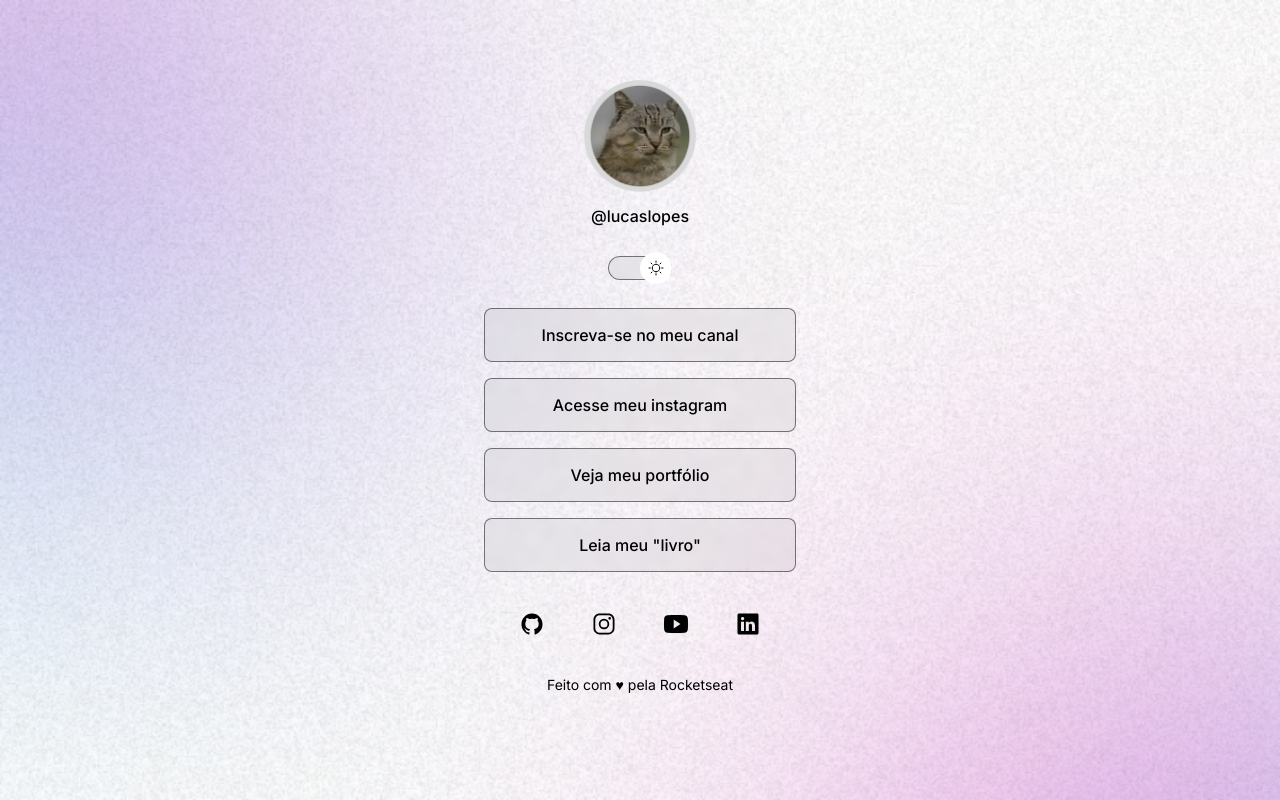
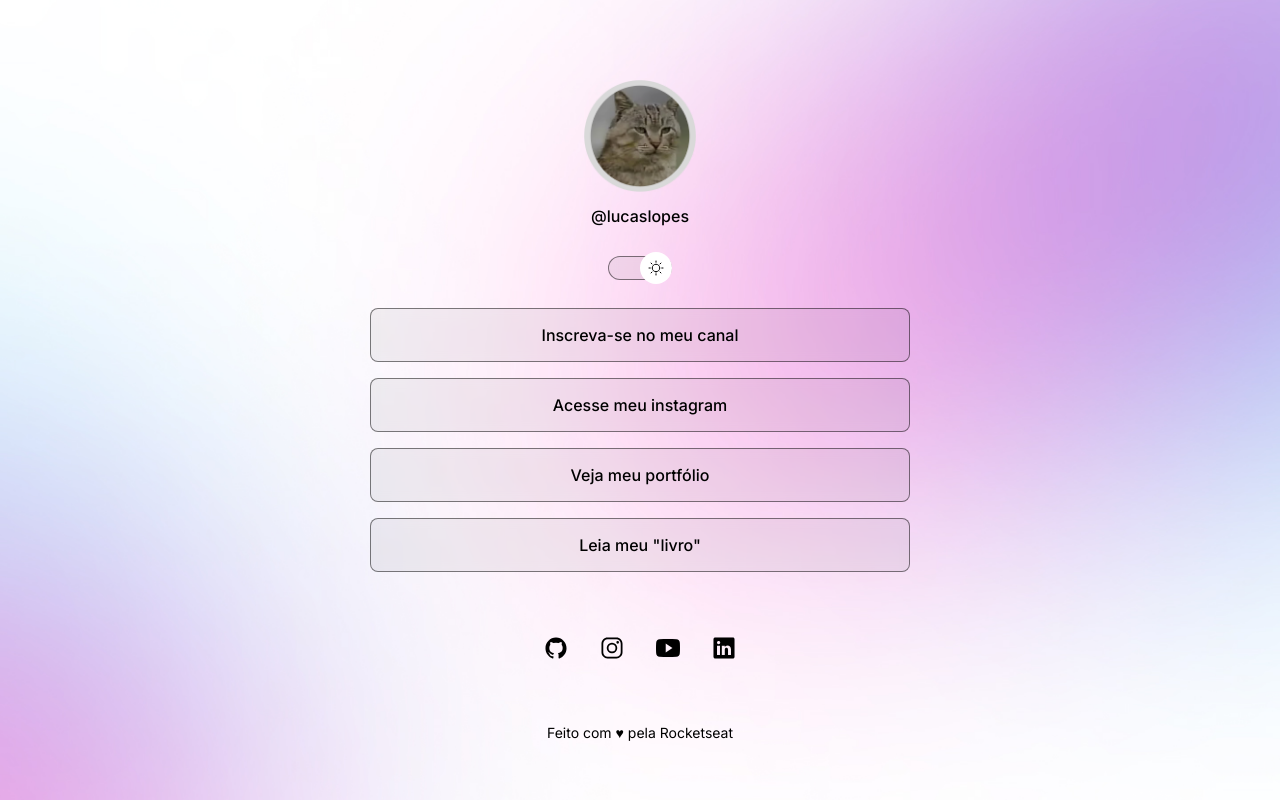
Before and after one commit to Lucas-Lopes-Alves/projeto, a plain HTML site: page index.html in a window 1280 px wide. Drawn offline with nearby package versions, Linux system fonts and the light colour scheme.

Commit message:
stroke-color corrigido, e tamanho de tela ajustado

```diff
--- a/index.html
+++ b/index.html
@@ -6,8 +6,9 @@
     <link rel="preconnect" href="https://fonts.gstatic.com" crossorigin>
     <link
         href="https://fonts.googleapis.com/css2?family=Inter:ital,opsz,wght@0,14..32,100..900;1,14..32,100..900&display=swap"
-        rel="stylesheet">
+        rel="stylesheet" />
     <meta charset="UTF-8">
+    <meta http-equiv="X-UA-Compatible" content="IE-edge">
     <meta name="viewport" content="width=device-width, initial-scale=1.0">
     <title>DevLinks</title>
     <link rel="stylesheet" href="style.css">
@@ -18,7 +19,7 @@
     <div id="container">
         <div id="profile">
 
-            <img src="./assets/Avatar.png" alt="">
+            <img src="./assets/Avatar.png" alt="Foto de uma gato com pelo cinza e com uma floresta de fundo">
 
             <p>@lucaslopes</p>
 
@@ -33,9 +34,11 @@
             <li>
                 <a href="#">Inscreva-se no meu canal</a>
             </li>
+
             <li>
                 <a href="#">Acesse meu instagram</a>
             </li>
+
             <li>
                 <a href="https://github.com/Lucas-Lopes-Alves" target="_blank">Veja meu portfólio</a>
             </li>
@@ -59,6 +62,7 @@
             </a>
 
         </div>
+
         <footer>
             Feito com ♥ pela Rocketseat
         </footer>
--- a/style.css
+++ b/style.css
@@ -7,7 +7,7 @@
 :root {
     --text-color: white;
     --bg-url: url(./assets/bg-mobile.jpg);
-    --stroke--color: rgba(255, 255, 255, 0.5);
+    --stroke-color: rgba(255, 255, 255, 0.5);
     --surface-color: rgba(255, 255, 255, 0.05);
     --surface-color-hover: rgba(0, 0, 0, 0.02);
     --highlight-color: rgba(255, 255, 255, 0.2);
@@ -40,7 +40,8 @@ body * {
 }
 
 #container {
-    width: 360px;
+    width: 100%;
+    max-width: 588px;
     margin: 56px auto 0px;
     padding: 0 24px;
 }
@@ -70,10 +71,6 @@ body * {
     margin: 4px auto;
 }
 
-#switch button:hover {
-    background-color: rgba(110, 110, 110, 1);
-}
-
 #switch button {
     width: 32px;
     height:32px;
@@ -89,9 +86,13 @@ body * {
 }
 
 .light #switch button {
-    right: 0;
-    left:initial;
+    animation: slide-in 0.2s forwards;
 }
+
+#switch button:hover {
+    outline: 8px solid var(--highlight-color);
+}
+
 
 #switch span {
     display: block;
@@ -122,6 +123,7 @@ ul li a {
     border:1px solid var(--stroke-color);
     border-radius: 8px;
     backdrop-filter: blur(4px);
+    -webkit-backdrop-filter: blur(4px);
     text-decoration: none;
     font-weight:500;
     transition: background 0.5s ;
@@ -133,10 +135,11 @@ ul li a:hover {
     border:1.5px solid var(--text-color);
 }
 
+/*social links*/
 #social-links {
     display:flex;
     justify-content: center;
-    gap:16px;
+    padding: 24px 0;
     font-size: 24px;
 }
 
@@ -151,8 +154,6 @@ ul li a:hover {
 
 #social-links a:hover {
     background: var(--highlight-color);
-    padding: 16px;
-    border-radius: 50%;
 }
 
 footer {
@@ -160,3 +161,33 @@ footer {
     text-align: center;
     font-size: 14px;
 }
+
+/*media queries*/
+@media (min-width: 700px) {
+    :root{
+        --bg-url: url(./assets/bg-desktop.jpg)
+    }
+
+    .light {
+        --bg-url: url(./assets/bg-desktop-light.jpg)
+    }
+}
+
+/* animation*/
+@keyframes slide-in{
+    from {
+        left: 0;
+    }
+    to {
+        left: 50%;
+    }
+}
+
+@keyframes slide-back{
+    from {
+        left: 50%;
+    }
+    to {
+        left: 0;
+    }
+}
```
